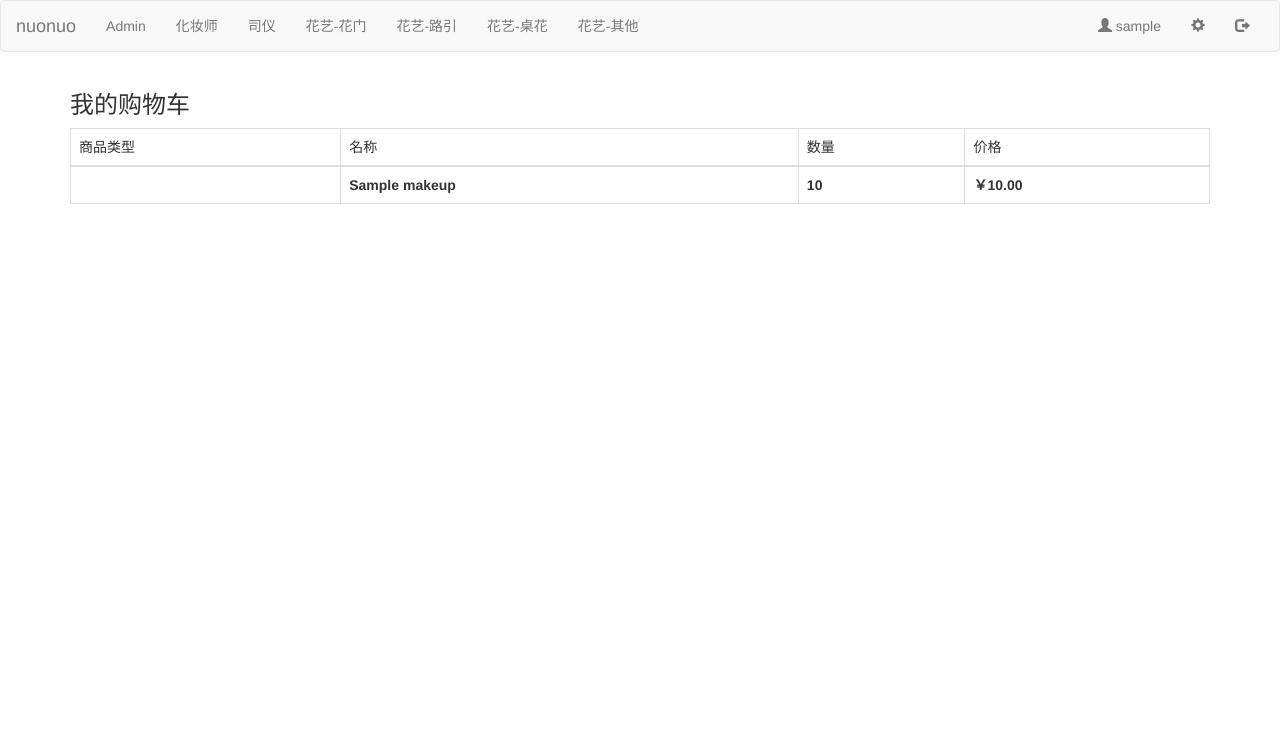
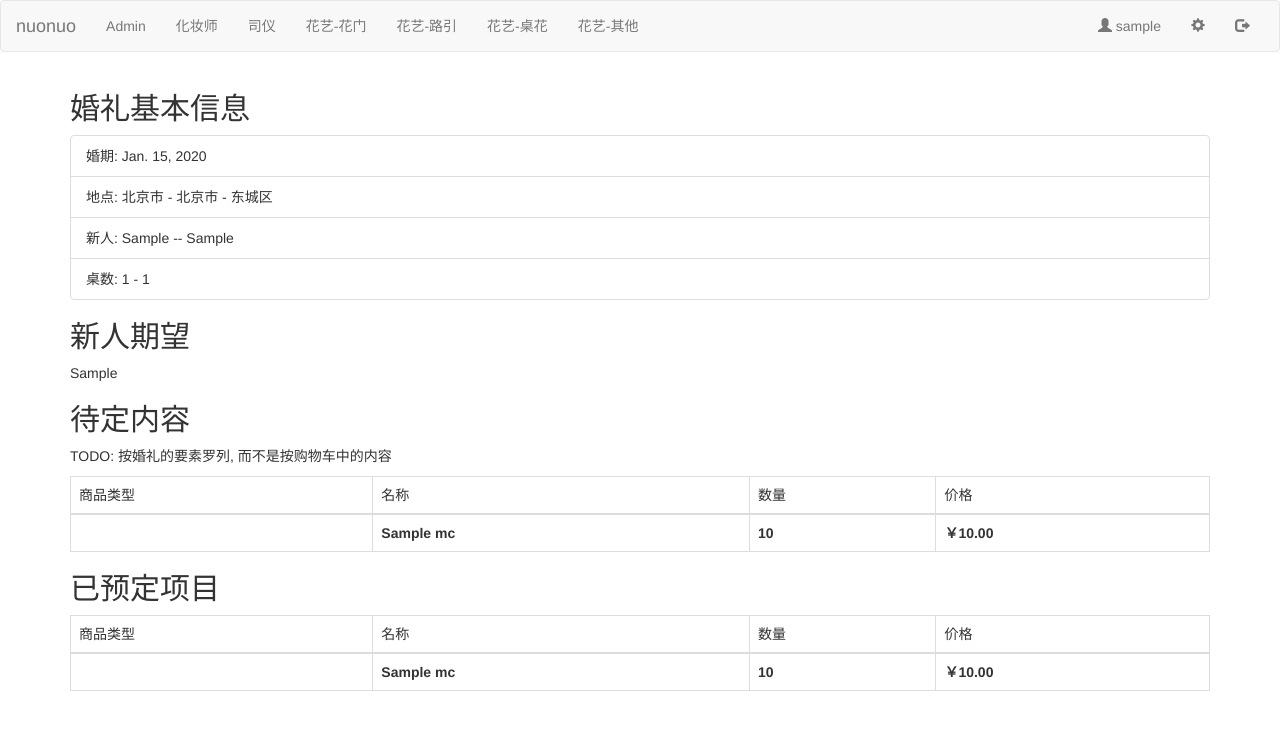
Before and after one commit to kshi-thoughtworks/nuonuo99-v0.088, a Django app: a page that uses wedding/templates/overview.html in a window 1280 px wide. Shown: the top 730 px of the page. Run offline with Django 3.2, Linux system fonts and the light colour scheme; a user stored in the database is signed in; data comes from the database, SQL or seed files in the repository; tables that the repository leaves empty hold one stand-in row (values such as "Sample post"); some libraries are stand-ins or nearby versions.

Commit message:
disp wed info in my page

```diff
--- a/wedding/templates/overview.html
+++ b/wedding/templates/overview.html
@@ -1,13 +1,38 @@
 {% extends "base.html" %}
 
 {% block title %}
-<title>我的 NuoNuo </title>
+<title>我的婚礼方案</title>
 {% endblock %}
 
 {% block content %}
 
+
+<div class="basic-info">
+
+    <h2>婚礼基本信息</h2>
+
+    <ul class="list-group">
+        <li class="list-group-item">婚期: {{ wed_info.t_wed }}</li>
+        <li class="list-group-item">地点: {{ wed_info.loc }} </li>
+        <li class="list-group-item">
+            新人: {{ wed_info.boy }} -- {{ wed_info.girl }}
+        </li>
+        <li class="list-group-item">
+            桌数: {{ wed_info.btm_table_num }} - {{ wed_info.top_table_num}}
+        </li>
+    </ul>
+
+    <h2>新人期望</h2>
+
+    <p> {{ wed_info.expect }} </p>
+
+</div>
+
+
 <div class="cart-item">
-    <h3>我的购物车</h3>
+    <h2>待定内容</h2>
+
+    <p>TODO: 按婚礼的要素罗列, 而不是按购物车中的内容</p>
 
     <table class="table table-bordered">
         <thead>
@@ -28,7 +53,34 @@
             </tr>
             {% endfor %}
         </tbody>
-        </table>
+    </table>
 </div>
 
+
+<div class="ordered-item">
+    <h2>已预定项目</h2>
+
+    <table class="table table-bordered">
+        <thead>
+            <tr>
+                <td>商品类型</td>
+                <td>名称</td>
+                <td>数量</td>
+                <td>价格</td>
+            </tr>
+        </thead>
+        <tbody>
+            {% for item in cart_data %}
+            <tr>
+                <th>{{ item.content_type }}</th>
+                <th>{{ item.content_object.name }}</th>
+                <th>{{ item.amount }}</th>
+                <th>￥{{ item.content_object.price }}</th>
+            </tr>
+            {% endfor %}
+        </tbody>
+    </table>
+</div>
+
+
 {% endblock %}
--- a/wedding/views.py
+++ b/wedding/views.py
@@ -4,7 +4,7 @@ from django.template import RequestContext
 from django.shortcuts import render_to_response
 from django.http import HttpResponse
 
-from wedding.models import CartInfo
+from wedding.models import CartInfo, WedEssential
 
 from django.contrib.contenttypes.models import ContentType
 import expert.models
@@ -76,7 +76,14 @@ def add(request, product_key):
 
 
 def overview(request):
+
+    try:
+        wed_info = WedEssential.objects.get(user=request.user)
+    except ObjectDoesNotExist:
+        wed_info = None
+
     content = {
+        'wed_info': wed_info,
         'cart_data': CartInfo.objects.filter(buyer=request.user),
         }
 
```
